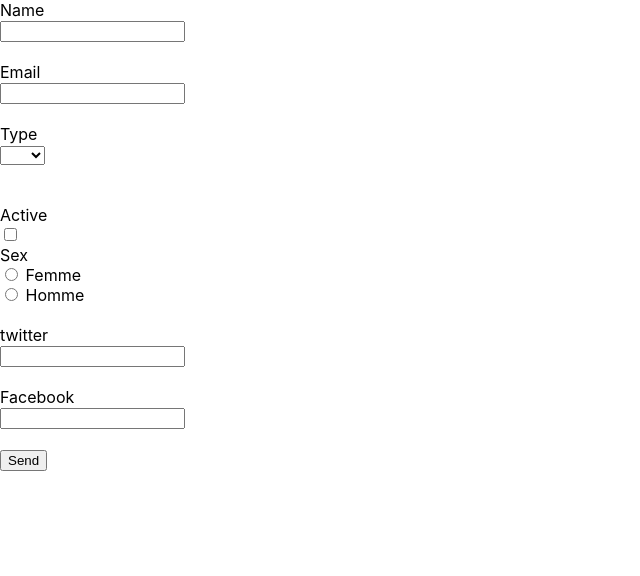
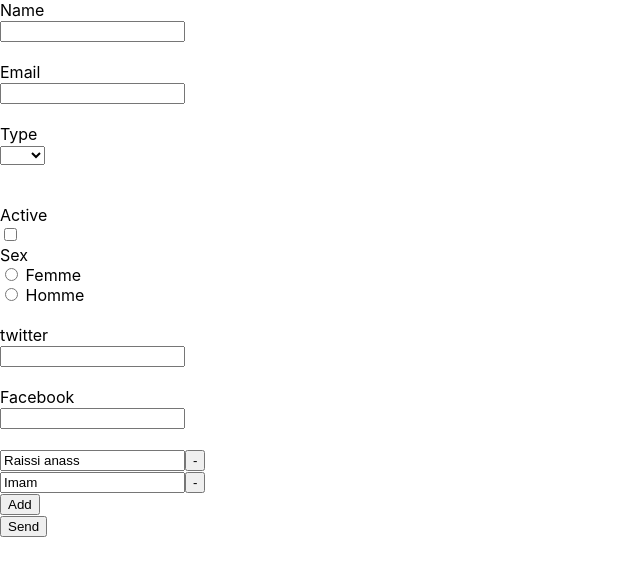
Before and after one commit to anassraissi/formik_library_app, a React (Create React App) app: page / in a window 1280 px wide. Shown: the top 576 px of the page, without its empty margins (0-640 px from the left). Built offline with nearby package versions, Linux system fonts and the light colour scheme.

Commit message:
field array on form by using formik library

```diff
--- a/src/App.js
+++ b/src/App.js
@@ -1,5 +1,5 @@
 import React, { Component } from 'react';
-import {Formik , Field, yupToFormErrors, ErrorMessage} from "formik";
+import {Formik , Field, yupToFormErrors, ErrorMessage,FieldArray} from "formik";
 import * as yup from 'yup';
 //baked-in support for schema-based form-level validation through Yup.
 
@@ -43,6 +43,24 @@ class App extends Component {
       <Field name="social.facebook" /><br />
       <ErrorMessage name='social.facebook'/> <br/>
 
+      <FieldArray
+              name='friends'
+              render={arrayHelper=>(
+                    <div>
+
+                    {props.values.friends.map((item,index)=>(
+                      <div key={index}>
+                      <Field name={`friends.${index}`} />
+                      <button type='button' onClick={()=>arrayHelper.remove(index)}> - </button>
+                      <ErrorMessage name={`friends.${index}`}/> <br/>
+                      </div>
+
+                      ))}
+                        <button type='button'  onClick={()=>arrayHelper.push('')}>Add</button>
+                      </div>
+
+              )}
+      />
       <button type="submit">Send</button>
     </form>
   }
@@ -54,8 +72,11 @@ class App extends Component {
               name: yup.string().required(),  //matkonche khawia
               social:yup.object().shape({
                 facebook:yup.string().required('Facebook is a required field'), //personlise the output of error message
-                twitter:yup.string().required('Twitter is a required field')
+                twitter:yup.string().required('Twitter is a required field'),
               }),
+              friends:yup.array().of(
+                yup.string().required('friend field Required ')
+            )
         });
         return schema;  // return response
   }
@@ -71,7 +92,8 @@ class App extends Component {
           sex:'',
           social:{
               facebook:'',twitter:''
-          }
+          },
+          friends:['Raissi anass','Imam']
 
         }} // by default  is false
           onSubmit={this.onSubmit}  //katl3ab 3la li fo9mminha
```
